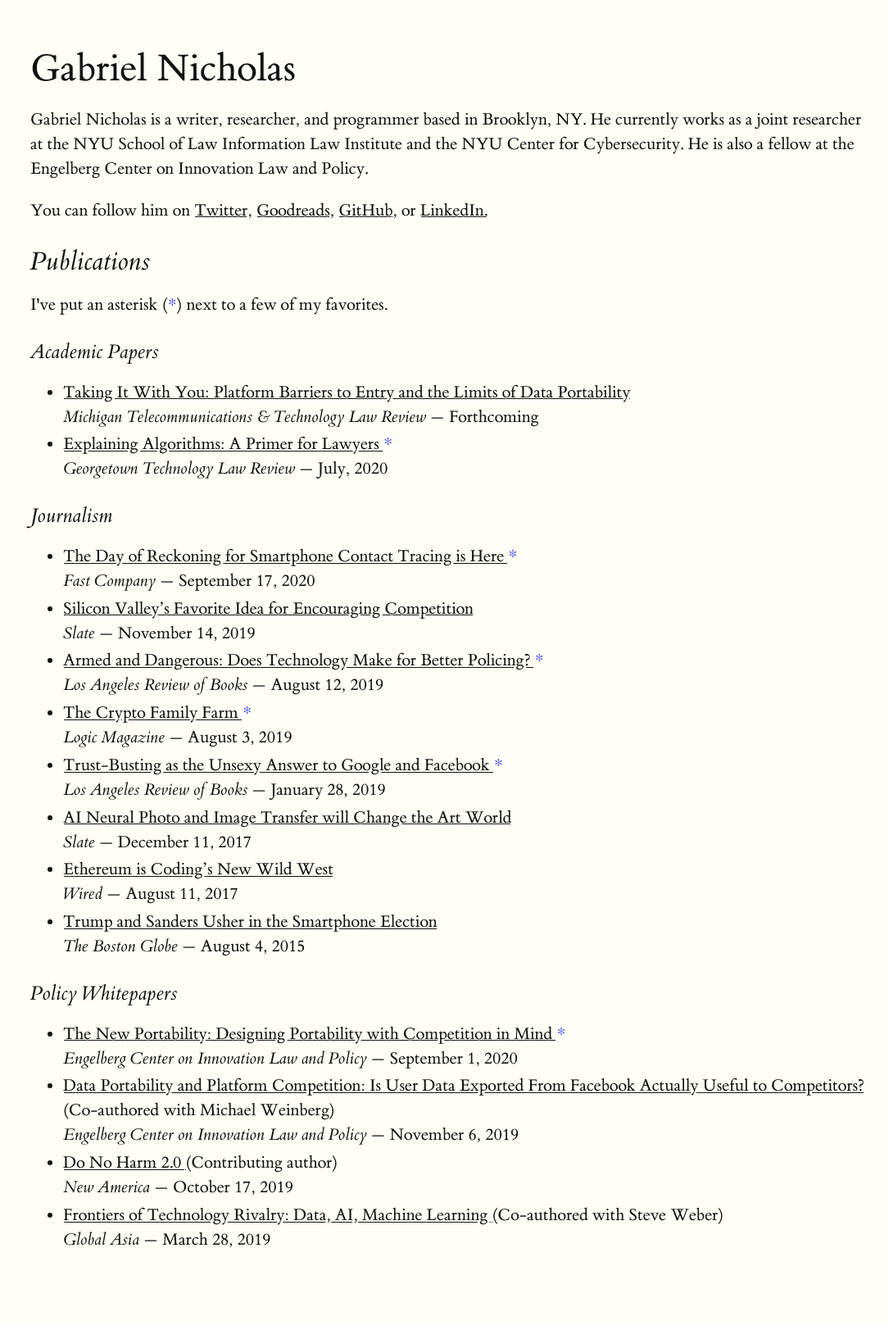
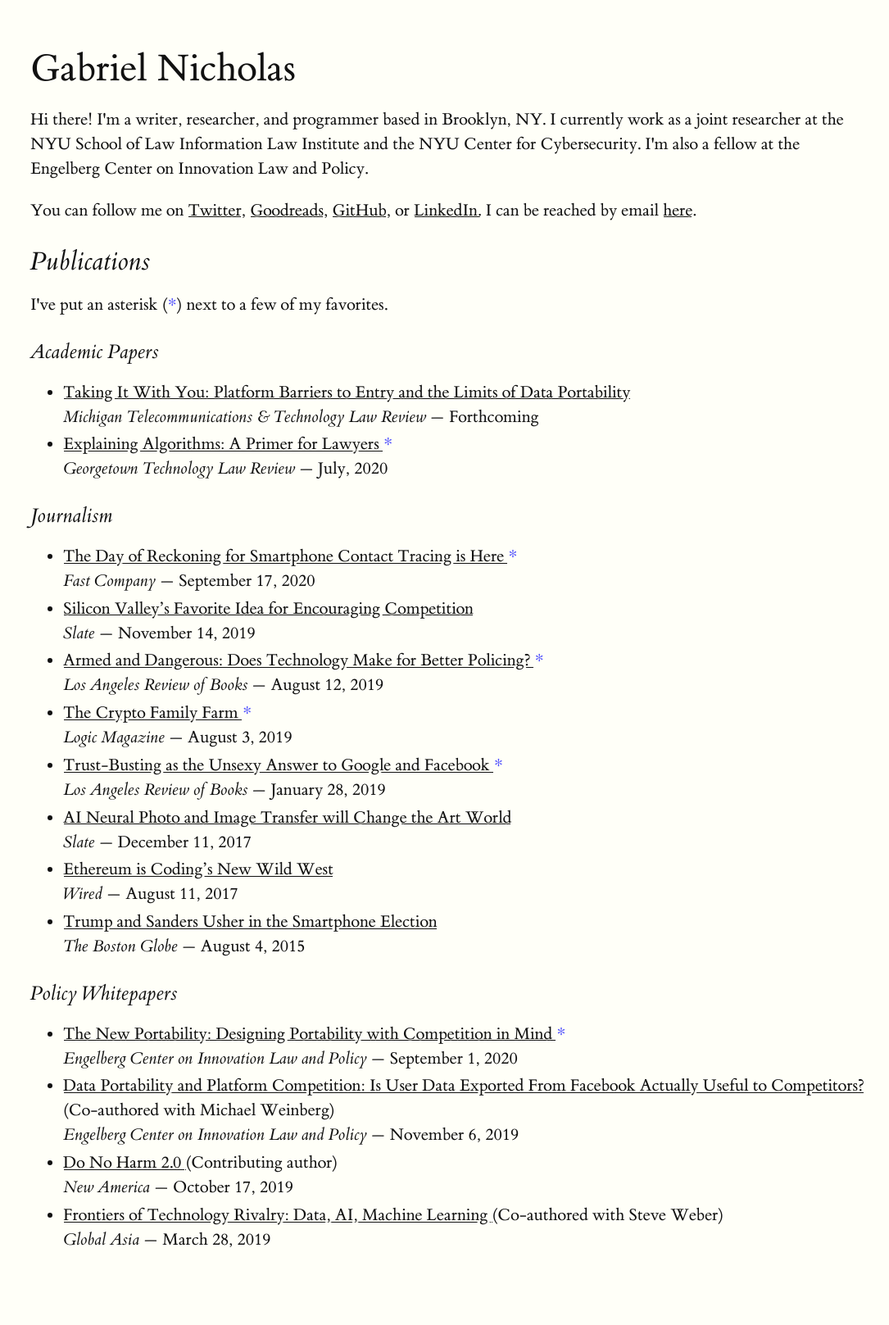
Before and after one commit to gajeam/gajeam.github.io, a Jekyll site: the page built from index.html, in a window 1280 px wide. Shown: the whole page at 82% size, without its empty margins (91-1176 px from the left). Built offline with Jekyll 4.4.1, drawn with Linux system fonts in a browser that asks for light colours.

Commit message:
Rearranged contact info

```diff
--- a/_layouts/default.html
+++ b/_layouts/default.html
@@ -1,3 +1,6 @@
+---
+email: site.data.contact.email
+---
 <!doctype html>
 <html>
   <head>
--- a/index.html
+++ b/index.html
@@ -1,18 +1,13 @@
 ---
 layout: default
 title: Gabriel Nicholas
-
-twitter: https://twitter.com/GabeNicholas
-goodreads: https://www.goodreads.com/gajeam
-github: http://github.com/gajeam
-linkedin: https://www.linkedin.com/in/gnicho/
 
 fave: <span class="fave">*</span>
 
 ---
 <h1>{{ page.title }}</h1>
-<p>Gabriel Nicholas is a writer, researcher, and programmer based in Brooklyn, NY. He currently works as a joint researcher at the NYU School of Law Information Law Institute and the NYU Center for Cybersecurity. He is also a fellow at the Engelberg Center on Innovation Law and Policy.</p>
-<p> You can follow him on <a href = {{ page.twitter }}>Twitter</a>, <a href = {{ page.goodreads }} > Goodreads</a>, <a href = {{ page.github }}> GitHub</a>, or <a href = {{ page.linkedin}} >LinkedIn.</a>
+<p>Hi there! I'm a writer, researcher, and programmer based in Brooklyn, NY. I currently work as a joint researcher at the NYU School of Law Information Law Institute and the NYU Center for Cybersecurity. I'm also a fellow at the Engelberg Center on Innovation Law and Policy.</p>
+<p> You can follow me on <a href = {{ site.data.contact.twitter }}>Twitter</a>, <a href = {{ site.data.contact.goodreads }} > Goodreads</a>, <a href = {{ site.data.contact.github }}> GitHub</a>, or <a href = {{ site.data.contact.linkedin}} >LinkedIn.</a> I can be reached by email <a href= "mailto:"{{ site.data.contact.email }}> here</a>.
 </p>
 <h2>Publications</h2>
 <p>I've put an asterisk ({{page.fave}}) next to a few of my favorites.
```
Also changed, not shown: 1 other file.
